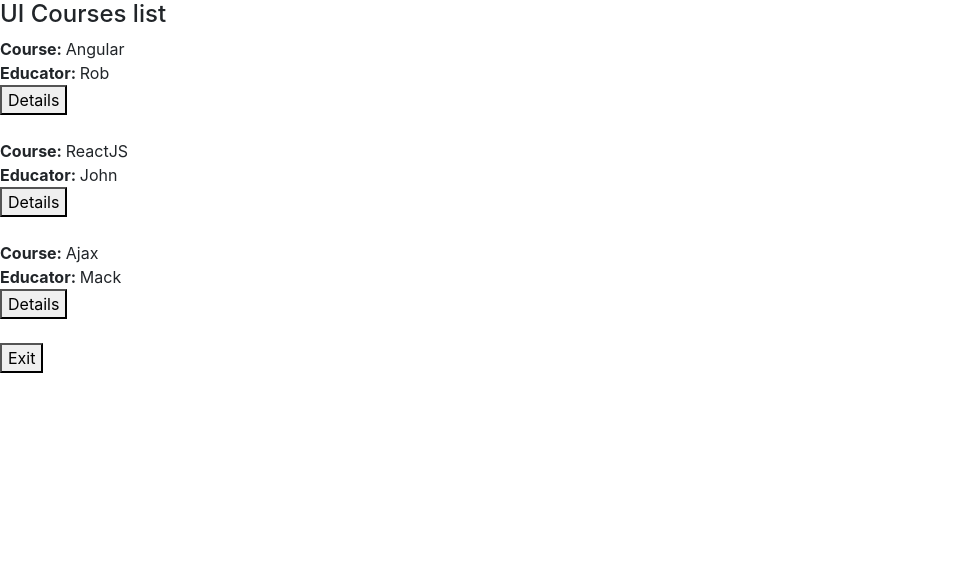
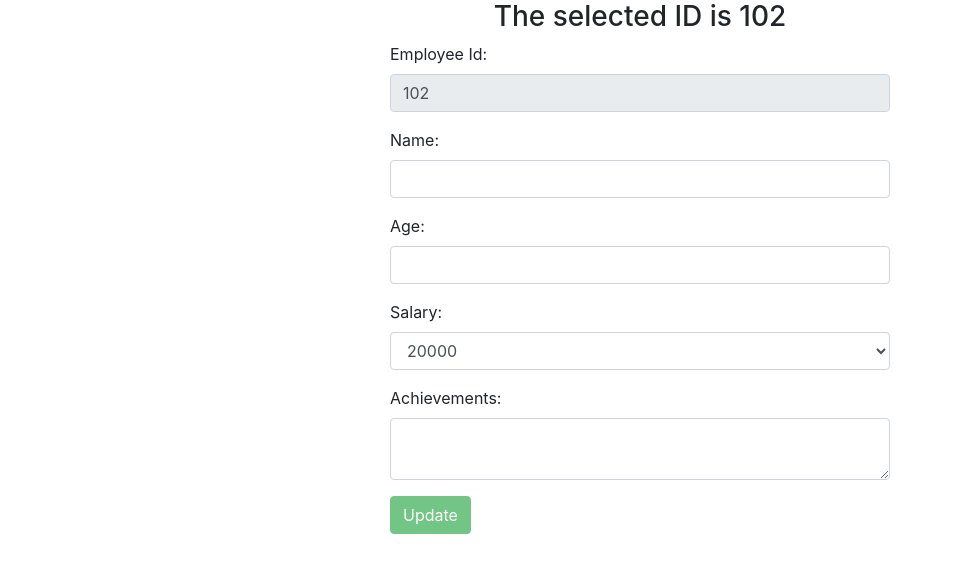
Before and after one commit to trigodeepak/LearnReact, a React (Create React App) app: page / in a window 1280 px wide. Shown: the top 572 px of the page, without its empty margins (0-953 px from the left). Built offline with nearby package versions, Linux system fonts and the light colour scheme.

Commit message:
Forms demo

```diff
--- a/package.json
+++ b/package.json
@@ -6,6 +6,7 @@
     "bootstrap": "^4.3.1",
     "react": "^16.11.0",
     "react-dom": "^16.11.0",
+    "react-router-dom": "^5.1.2",
     "react-scripts": "3.2.0"
   },
   "scripts": {
--- a/src/App.js
+++ b/src/App.js
@@ -4,54 +4,120 @@
 import 'bootstrap/dist/css/bootstrap.min.css';
 import ReactDOM from 'react-dom';
 
-var course = [  {id: 1, name: "Angular", educator: "Rob"},
-                {id: 2, name: "ReactJS", educator: "John"},
-                {id: 3, name: "Ajax", educator: "Mack"}
-            ];
 
 class App extends React.Component{
-    constructor(props) {
-        super(props);
-        this.state = { courseData: course, selected: false };
-        console.log("Initialization Phase: 'constructor()' executed");
-
+    constructor() {
+        super();
+        this.state = {
+            empId: '',
+            empName: '',
+            age: '',
+            salary: '',
+            achievements: '',
+            formErrors: {
+                empNameErr: '',
+                empAgeErr: ''
+            },
+            fieldValidity: {
+                empName: false,
+                age: false
+            },
+            formValid: false,
+            successMessage: ''
+        };
     }
-    componentWillMount = () => {
-        console.log("Mounting Phase: 'componentWillMount()' executed");
+    validateName = (e) => {
+        const name = e.target.value;
+        var formErrors = this.state.formErrors;
+        var fieldValidity = this.state.fieldValidity;
+        this.setState({ empName: e.target.value });
+        console.log(name.length);
+        if (name.length < 6) {
+            formErrors.empNameErr = "Name must be at least 6 chars";
+            fieldValidity.empName = false;
+        }
+        else {
+            formErrors.empNameErr = "";
+            fieldValidity.empName = true;
+        }
+        this.setState({ fieldValidity: fieldValidity })
+        this.setState({ formValid: fieldValidity.empName && fieldValidity.age })
     }
-
-    render = () => {
-        var users = this.state.courseData;
-        console.log("Mounting Phase: 'render()' executed");
+    validateAge = (e) => {
+        const age = e.target.value;
+        this.setState({ age: age });
+        var formErrors = this.state.formErrors;
+        var fieldValidity = this.state.fieldValidity;
+        if (age < 18 || age > 60) {
+            formErrors.empAgeErr = "Age must be between 18 and 60"
+            fieldValidity.age = false;
+        }
+        else {
+            formErrors.empAgeErr = ""
+            fieldValidity.age = true;
+        }
+        this.setState({ formErrors: formErrors });
+        this.setState({ formValid: fieldValidity.empName && fieldValidity.age })
+    }
+    validateSalary = (e) => {
+        let salary = e.target.value;
+        this.setState({ salary: salary })
+    }
+    validateAchievements = (e) => {
+        let achievements = e.target.value;
+        this.setState({ achievements: achievements })
+    }
+    update = (e) => {
+        e.preventDefault();
+        if (this.state.formValid) {
+            var formJSON = {
+                empId: 102,
+                empName: this.state.empName,
+                age: this.state.age,
+                salary: this.state.salary,
+                achievements: this.state.achievements
+            }
+            console.log(JSON.stringify(formJSON));
+            this.setState({ successMessage: JSON.stringify(formJSON) });
+        }
+    }
+    render() {
         return (
-        <div>
-            <h4>UI Courses list</h4>
-            <div> {
-                users.map((userDetails)=> {
-                    return (<div key={userDetails.id}>
-                        <b>Course: </b>{userDetails.name} <br/>
-                        <b>Educator: </b>{userDetails.educator} <br/>
-                        <button onClick={this.clickHandler}>Details</button><br/><br/>
-                    </div>);
-                })}
+            <div style={{width:500, margin:'0px auto'}}>
+                <h3 className="text-center">The selected ID is {102}</h3>
+                <form >
+                    <div className="form-group">
+                        <label>Employee Id:</label>
+                        <input className="form-control" disabled value={102} />
+                    </div>
+                    <div className="form-group">
+                        <label>Name:</label>
+                        <input className="form-control" onChange={this.validateName} value={this.state.empName} />
+                    </div>
+                    <span className="text-danger">{this.state.formErrors.empNameErr}</span>
+                    <div className="form-group">
+                        <label>Age:</label>
+                        <input className="form-control" onChange={this.validateAge} value={this.state.age} />
+                    </div>
+                    <span className="text-danger">{this.state.formErrors.empAgeErr}</span>
+                    <div className="form-group">
+                        <label>Salary:</label>
+                        <select onChange={this.validateSalary} className="form-control" value={this.state.salary}>
+                            <option value="20000">20000</option>
+                            <option value="30000">30000</option>
+                            <option value="40000">40000</option>
+                            <option value="50000">50000</option>
+                        </select>
+                    </div>
+                    <div className="form-group">
+                        <label>Achievements:</label>
+                        <textarea onChange={this.validateAchievements} className="form-control" value={this.state.achievements} />
+                    </div>
+                    <button type="button" onClick={this.update} className="btn btn-success" disabled={!this.state.formValid}>Update</button><br/>
+                    <span className="text-success">{this.state.successMessage}</span>
+                </form>
             </div>
-            <button onClick={this.exitComponent}>Exit</button>
-        </div>
         );
-    }
-    componentDidMount = () => {
-        console.log("Mounting Phase: 'componentDidMount()' executed");
-    }
-    clickHandler = () => {
-        console.log("Details button is clicked, state will change...");
-        this.setState({ selected: true });
-    }
-    exitComponent = () => {
-        console.log("Exit button is clicked, component will be destroyed");
-        ReactDOM.unmountComponentAtNode(document.getElementById('root'));
-    }
-    componentWillUnmount = () => {
-        console.log("Un-Mounting Phase: 'componentWillUnmount()' executed");
     }
 }
 
```
Also changed, not shown: 1 other file (tests, documents, lock files or other folders).
